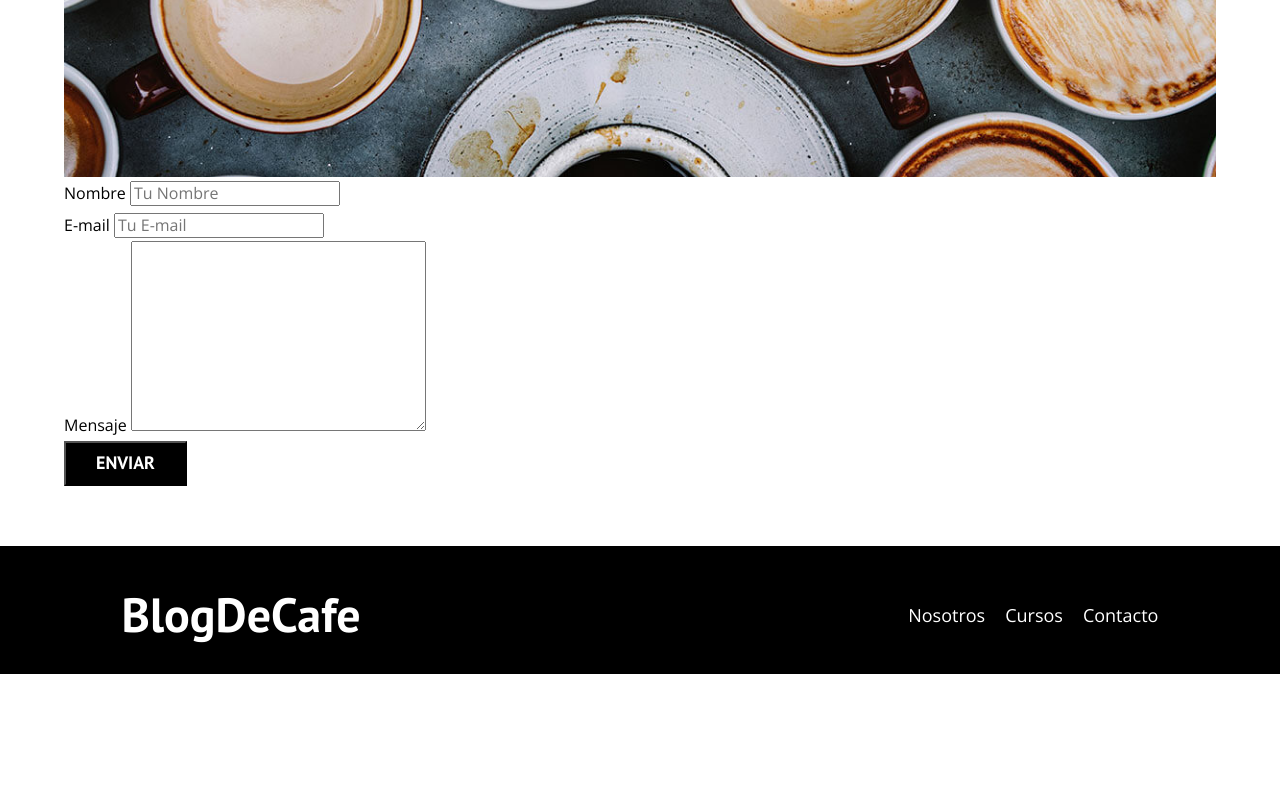
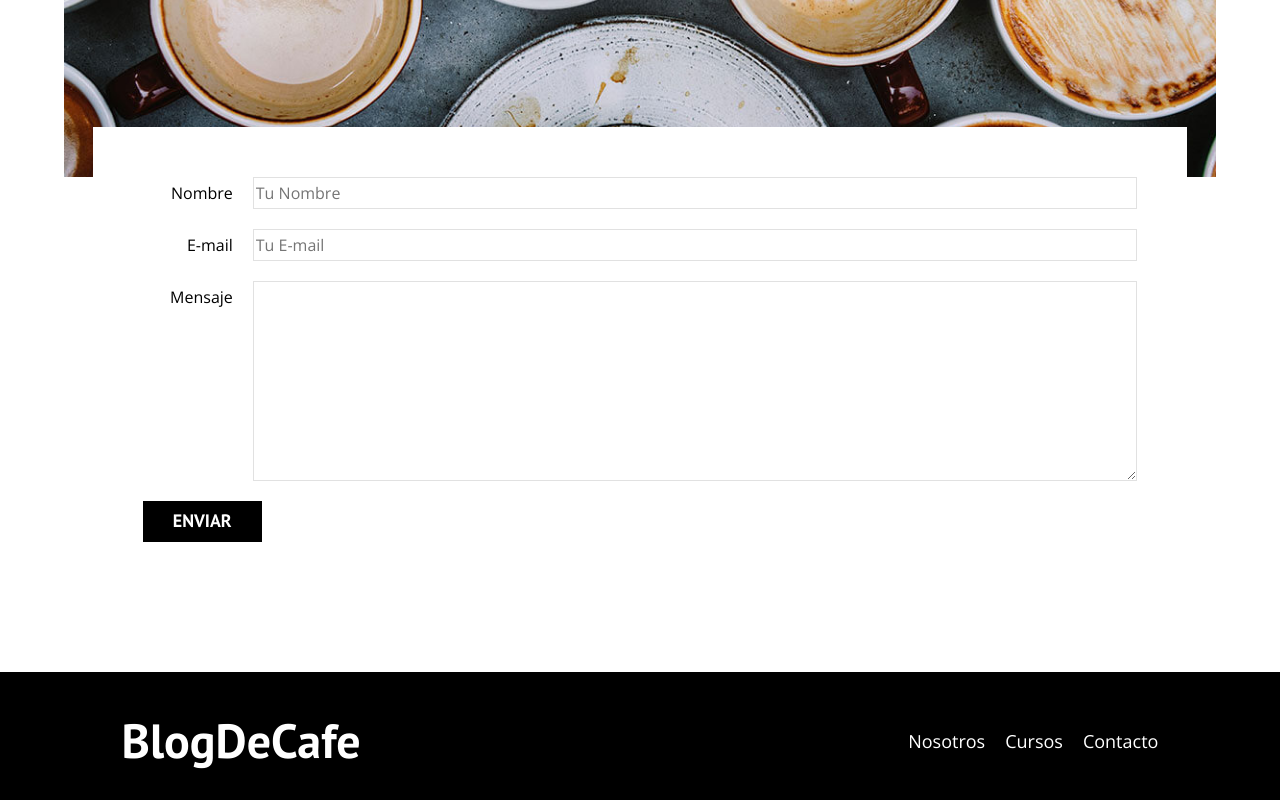
Before and after one commit to patxiarana/BLOG-CAFE, a plain HTML site: page contacto.html in a window 1280 px wide. Shown: the part 1075-1875 px from the top of the page. Before the commit the page ends 1749 px from the top, so only its background shows below. Drawn offline with nearby package versions, Linux system fonts and the light colour scheme.

```diff
--- a/contacto.html
+++ b/contacto.html
@@ -36,16 +36,16 @@
 
        <form class="formulario">
         <div class="campo">
-            <label for="nombre">Nombre</label>
-            <input type="text" placeholder="Tu Nombre" id="nombre">
+            <label for="nombre"class="campo__label" >Nombre</label>
+            <input type="text" placeholder="Tu Nombre" id="nombre" class="campo__field">
         </div>
         <div class="campo">
-            <label for="email">E-mail</label>
-            <input type="text" placeholder="Tu E-mail" id="email">
+            <label for="email" class="campo__label">E-mail</label>
+            <input type="text" placeholder="Tu E-mail" id="email" class="campo__field">
         </div>
         <div class="campo">
-            <label for="mensaje">Mensaje</label>
-           <textarea name="" id="mensaje" cols="30" rows="10"></textarea>
+            <label for="mensaje" class="campo__label">Mensaje</label>
+           <textarea name="" id="mensaje" class="campo__field campo__field--textarea"></textarea>
         </div>
         <div class="campo">
             <input type="submit" value="Enviar" class="boton boton--primario">
--- a/css/style.css
+++ b/css/style.css
@@ -160,6 +160,10 @@ margin-bottom: 0;
     text-transform: uppercase;
     font-weight: 700;
     margin-bottom: 2rem;
+    border: none;
+}
+.boton:hover {
+    cursor:pointer
 }
 @media (min-width:768px) {
     .boton {
@@ -278,3 +282,31 @@ font-size: 2rem;
     background-size: cover;
     background-repeat: no-repeat;
 }
+
+.formulario {
+background-color: var(--blanco);
+margin: -5rem auto 0 auto;
+width: 95%;
+padding: 5rem;
+}
+
+.campo {
+display: flex;
+margin-bottom: 2rem;
+gap: 2rem;
+}
+
+.campo__label {
+flex: 0 0 9rem;
+text-align: right;
+
+}
+
+.campo__field {
+flex: 1;
+border: 1px solid var(--gris);
+}
+
+.campo__field--textarea {
+height: 20rem;
+}
```
Also changed, not shown: index.html (+16 -5 lines).
